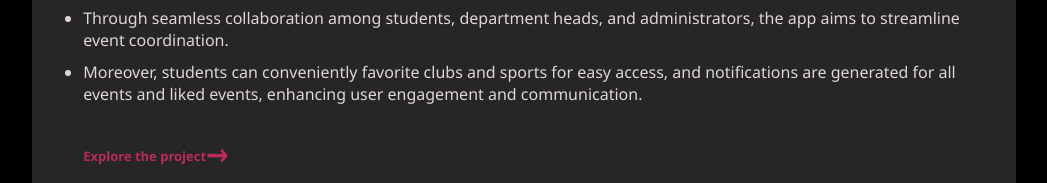
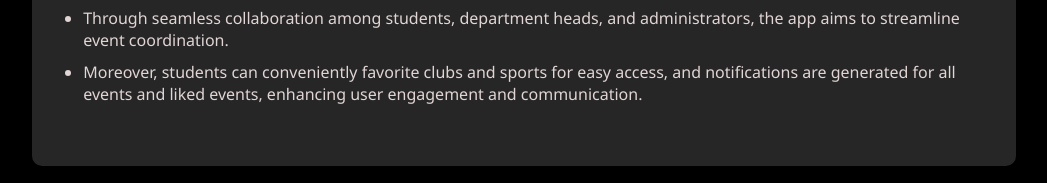
Before and after one commit to varshareddyarrabelli/portfolio-website, a plain HTML site: page index.html in a window 1280 px wide. Shown: the part 2397-2580 px from the top of the page, without its empty margins (116-1163 px from the left). Drawn offline with Linux system fonts and the light colour scheme.

Commit message:
Removed unnecessary files

```diff
--- a/components/imageCaptioning.css
+++ b/components/imageCaptioning.css
@@ -0,0 +1,11 @@
+* {
+    box-sizing: border-box;
+    margin: 0px;
+    padding: 0px;
+    font-family: 'Segoe UI', Tahoma, Geneva, Verdana, sans-serif;
+}
+
+body {
+    background-color: black;
+    color: white;
+}
--- a/components/realTimeConfigUpdate.css
+++ b/components/realTimeConfigUpdate.css
@@ -0,0 +1,11 @@
+* {
+    box-sizing: border-box;
+    margin: 0px;
+    padding: 0px;
+    font-family: 'Segoe UI', Tahoma, Geneva, Verdana, sans-serif;
+}
+
+body {
+    background-color: black;
+    color: white;
+}
--- a/index.html
+++ b/index.html
@@ -228,9 +228,7 @@
                         <li>Moreover, students can
                             conveniently favorite clubs and sports for easy access, and notifications are generated for
                             all events and liked events, enhancing user engagement and communication.</li>
-                    </ul><br>
-                    <a href="./components/eventBuzzApp.html" target="_blank">Explore the project
-                        <span>&#8594;</span></a>
+                    </ul>
                 </div>
                 <div class="project-list-div">
                     <div class="project-title">
@@ -260,9 +258,7 @@
                         <li>This system
                             facilitates efficient event management and fosters seamless collaboration among students,
                             department heads, and administrators.</li>
-                    </ul><br>
-                    <a href="./components/eventWebsite.html" target="_blank">Explore the project
-                        <span>&#8594;</span></a>
+                    </ul>
                 </div>
                 <div class="project-list-div">
                     <div class="project-title">
@@ -286,9 +282,7 @@
                             This comprehensive solution streamlines administrative tasks,
                             enhancing academic record management for colleges and universities.
                         </li>
-                    </ul><br>
-                    <a href="./components/collegeWebsite.html" target="_blank">Explore the project
-                        <span>&#8594;</span></a>
+                    </ul>
                 </div>
             </div>
         </div>
```
Also changed, not shown: components/imageCaptioning.html (+2 -1 lines), components/leetcodeTracker.html (deleted, +0 -11 lines), components/realTimeConfigUpdate.html (+2 -1 lines), components/collegeWebsite.html (deleted), components/collgeWebsite.css (deleted), components/eventBuzzApp.css (deleted), components/eventBuzzApp.html (deleted), components/eventWebsite.css (deleted), components/eventWebsite.html (deleted), components/leetcodeTracker.css (deleted).
